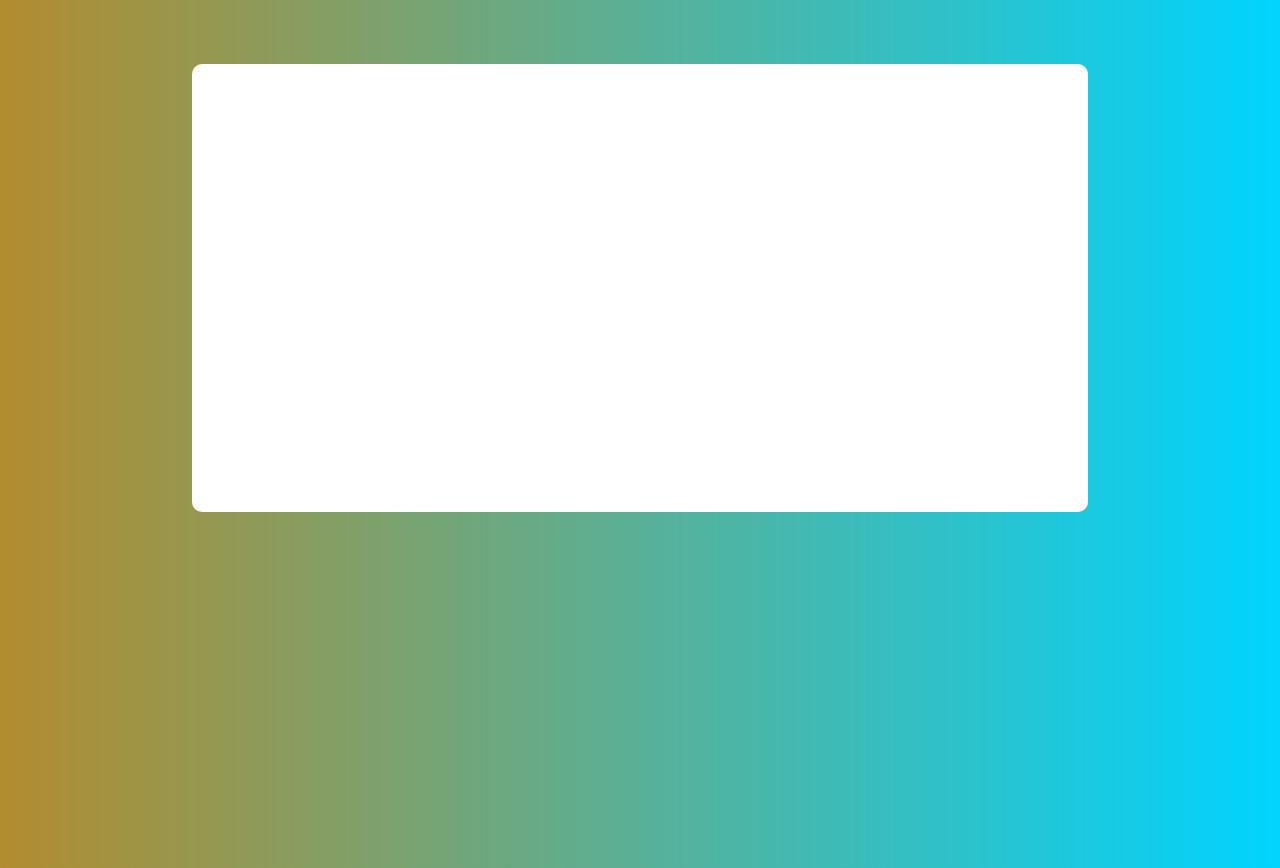
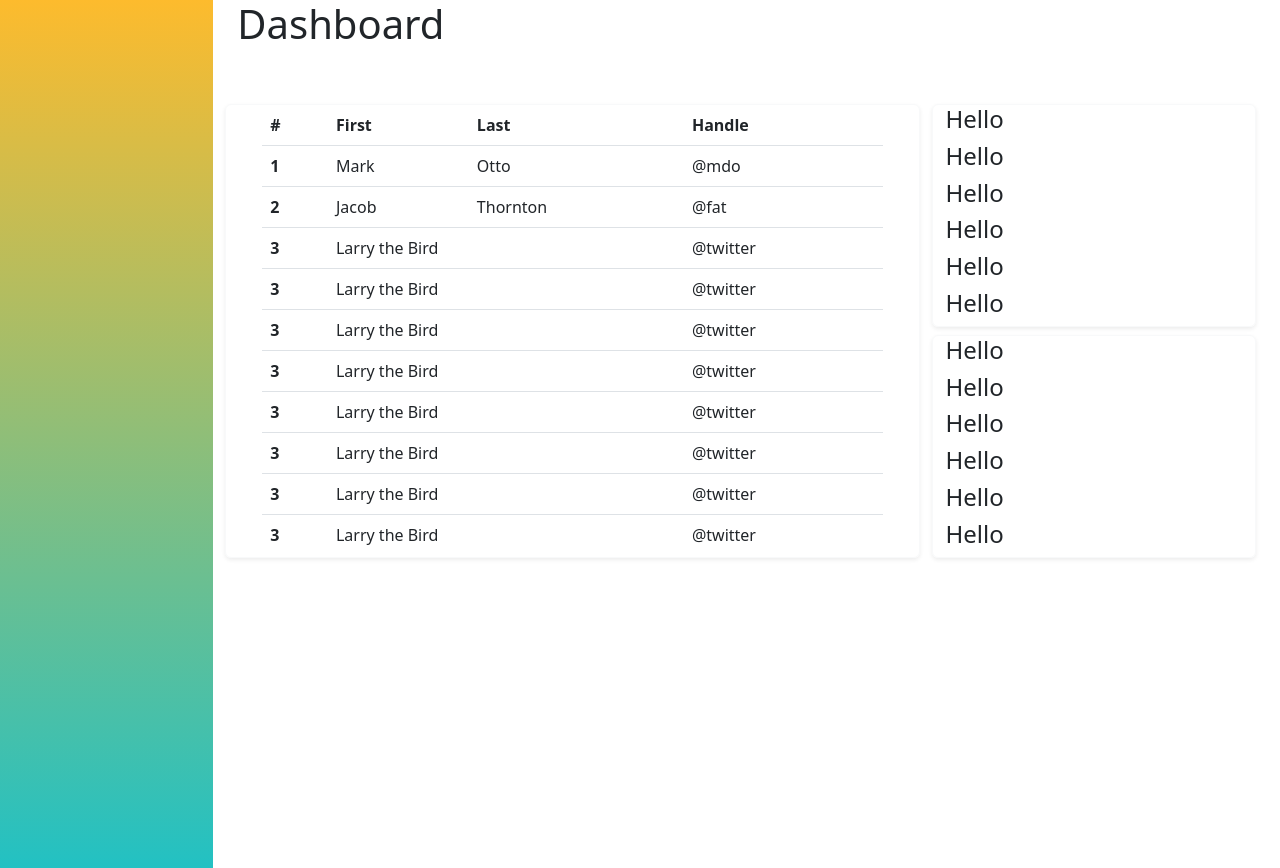
Before and after one commit to andywayde/fullstack-tms, a Django app: page / in a window 1280 px wide. Run offline with Django 4.2, Linux system fonts and the light colour scheme.

Commit message:
Add files via upload

```diff
--- a/my_tms/static/my_tms/style.css
+++ b/my_tms/static/my_tms/style.css
@@ -1,11 +1,24 @@
-body {
-    background: rgb(2, 0, 36);
-    background: linear-gradient(90deg, rgba(2, 0, 36, 1) 0%, rgba(178, 140, 47, 1) 0%, rgba(0, 212, 255, 1) 100%);
-    padding: 5% 15% 5% 15%;
+html, body {
+    height: 100%;
 }
 
-#main-container {
-    background-color: white;
-    height: 35vw;
+#sidebar {
+    background: rgb(34, 193, 195);
+    background: linear-gradient(0deg, rgba(34, 193, 195, 1) 0%, rgba(253, 187, 45, 1) 100%);
+}
+
+.block {
+    box-shadow: 0px 1px 3px 0px rgba(34, 60, 80, 0.16);
     border-radius: 10px;
 }
+
+#main-dashboard-col {
+    min-height: 70vh;
+}
+
+#table-wrapper {
+    width: 100%;
+    max-height: 440px;
+    overflow: auto;
+    display: inline-block;
+}
--- a/my_tms/templates/my_tms/base.html
+++ b/my_tms/templates/my_tms/base.html
@@ -14,8 +14,15 @@
     <link rel="stylesheet" href="{% static 'my_tms/style.css' %}" />
   </head>
   <body>
-    <main class="container" id="main-container">
-      {% block content %} {% endblock content %}
+    <main class="container-fluid">
+      <div class="row">
+        <div id="sidebar" class="col-2"></div>
+        <div id="main" class="col">
+          <div class="container vh-100">
+            {% block content %} {% endblock content %}
+          </div>
+        </div>
+      </div>
     </main>
     <script
       src="https://cdn.jsdelivr.net/npm/bootstrap@5.2.2/dist/js/bootstrap.bundle.min.js"
--- /dev/null
+++ b/my_tms/templates/my_tms/dashboard.html
@@ -0,0 +1,102 @@
+{% extends 'my_tms/base.html' %} {% block content %}
+<div id="title-row" class="row">
+  <h1>Dashboard</h1>
+</div>
+<div class="container my-5">
+  <div class="row gx-5">
+    <div class="col-8 border border-light rounded shadow-sm">
+      <div id="table-wrapper" class="container">
+        <table class="table">
+          <thead>
+            <tr>
+              <th scope="col">#</th>
+              <th scope="col">First</th>
+              <th scope="col">Last</th>
+              <th scope="col">Handle</th>
+            </tr>
+          </thead>
+          <tbody>
+            <tr>
+              <th scope="row">1</th>
+              <td>Mark</td>
+              <td>Otto</td>
+              <td>@mdo</td>
+            </tr>
+            <tr>
+              <th scope="row">2</th>
+              <td>Jacob</td>
+              <td>Thornton</td>
+              <td>@fat</td>
+            </tr>
+            <tr>
+              <th scope="row">3</th>
+              <td colspan="2">Larry the Bird</td>
+              <td>@twitter</td>
+            </tr>
+            <tr>
+              <th scope="row">3</th>
+              <td colspan="2">Larry the Bird</td>
+              <td>@twitter</td>
+            </tr>
+            <tr>
+              <th scope="row">3</th>
+              <td colspan="2">Larry the Bird</td>
+              <td>@twitter</td>
+            </tr>
+            <tr>
+              <th scope="row">3</th>
+              <td colspan="2">Larry the Bird</td>
+              <td>@twitter</td>
+            </tr>
+            <tr>
+              <th scope="row">3</th>
+              <td colspan="2">Larry the Bird</td>
+              <td>@twitter</td>
+            </tr>
+            <tr>
+              <th scope="row">3</th>
+              <td colspan="2">Larry the Bird</td>
+              <td>@twitter</td>
+            </tr>
+            <tr>
+              <th scope="row">3</th>
+              <td colspan="2">Larry the Bird</td>
+              <td>@twitter</td>
+            </tr>
+            <tr>
+              <th scope="row">3</th>
+              <td colspan="2">Larry the Bird</td>
+              <td>@twitter</td>
+            </tr>
+            <tr>
+              <th scope="row">3</th>
+              <td colspan="2">Larry the Bird</td>
+              <td>@twitter</td>
+            </tr>
+          </tbody>
+        </table>
+      </div>
+    </div>
+    <div class="col-4">
+      <div class="row gy-2">
+        <div class="col-12 border border-light rounded shadow-sm">
+          <h4>Hello</h4>
+          <h4>Hello</h4>
+          <h4>Hello</h4>
+          <h4>Hello</h4>
+          <h4>Hello</h4>
+          <h4>Hello</h4>
+        </div>
+        <div class="col-12 border border-light rounded shadow-sm">
+          <h4>Hello</h4>
+          <h4>Hello</h4>
+          <h4>Hello</h4>
+          <h4>Hello</h4>
+          <h4>Hello</h4>
+          <h4>Hello</h4>
+        </div>
+      </div>
+    </div>
+  </div>
+</div>
+{% endblock content %}
--- a/my_tms/views.py
+++ b/my_tms/views.py
@@ -5,4 +5,4 @@ from django.http import HttpResponse
 
 
 def index(request):
-    return render(request, "my_tms/base.html")
+    return render(request, "my_tms/dashboard.html")
```
